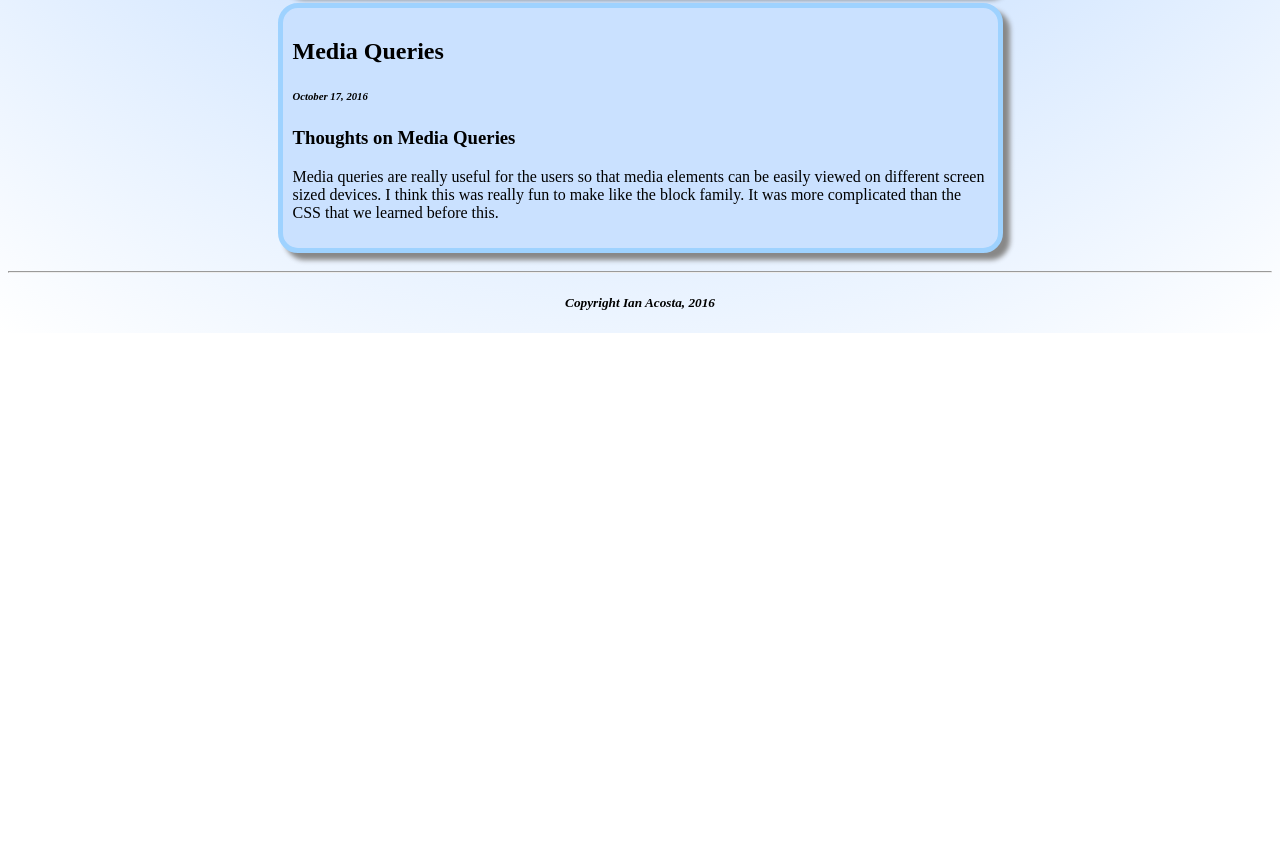
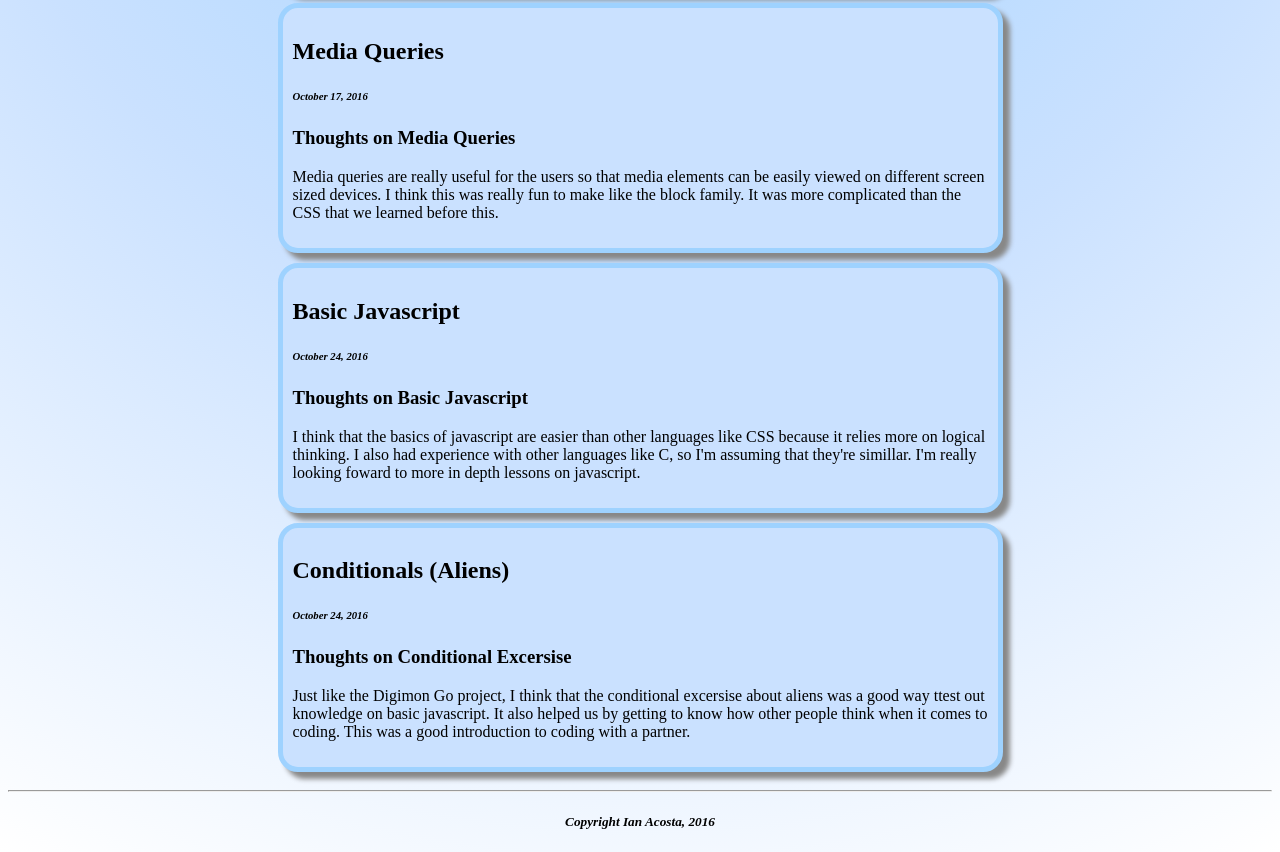
Before and after one commit to IanAcosta1/Journal, a plain HTML site: page index.html in a window 1280 px wide. Shown: the part 1581-2433 px from the top of the page. Before the commit the page ends 1914 px from the top, so only its background shows below. Drawn offline with Linux system fonts and the light colour scheme.

Commit message:
added java and conditionals

```diff
--- a/index.html
+++ b/index.html
@@ -88,6 +88,22 @@
             <p>Media queries are really useful for the users so that media elements can be easily viewed on different screen sized devices. I think this was really fun to make like the block family. It was more complicated than the CSS that we learned before this.</p>
           </div>
         </div>
+        <div id="seventh" class="content">
+          <h2><b>Basic Javascript</b></h2>
+          <h6><i>October 24, 2016</i></h6>
+          <div class="article">
+            <h3><b>Thoughts on Basic Javascript</b></h3>
+            <p>I think that the basics of javascript are easier than other languages like CSS because it relies more on logical thinking. I also had experience with other languages like C, so I'm assuming that they're simillar. I'm really looking foward to more in depth lessons on javascript.</p>
+          </div>
+        </div>
+        <div id="eighth" class="content">
+          <h2><b>Conditionals (Aliens)</b></h2>
+          <h6><i>October 24, 2016</i></h6>
+          <div class="article">
+            <h3><b>Thoughts on Conditional Excersise</b></h3>
+            <p>Just like the Digimon Go project, I think that the conditional excersise about aliens was a good way ttest out knowledge on basic javascript. It also helped us by getting to know how other people think when it comes to coding. This was a good introduction to coding with a partner.</p>
+          </div>
+        </div>
         </div>
               <div class="aboutme">
         <h5>ABOUT ME</h5>
```
